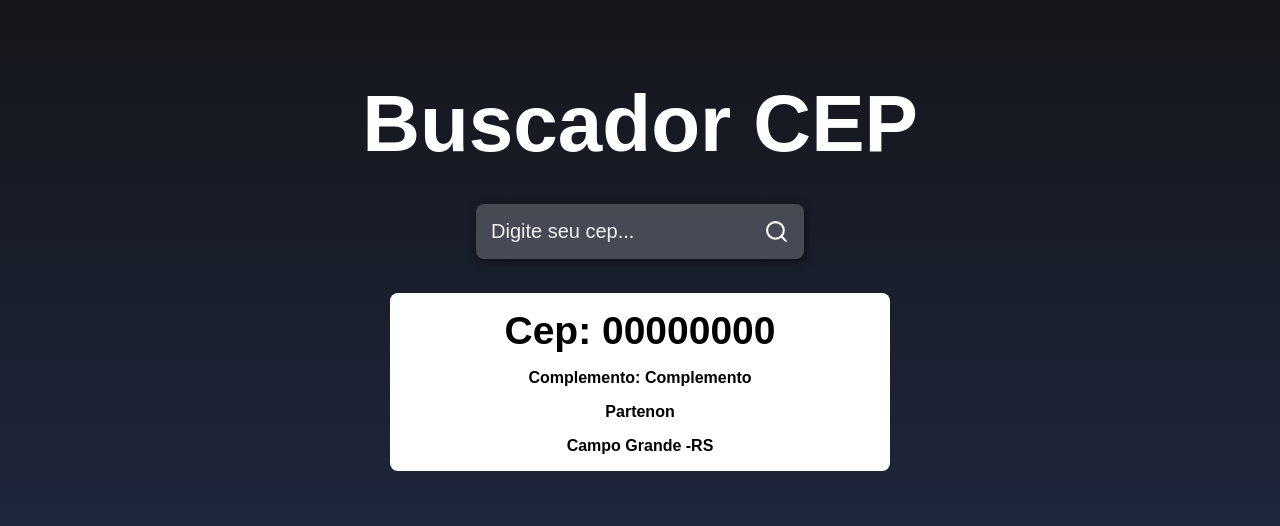
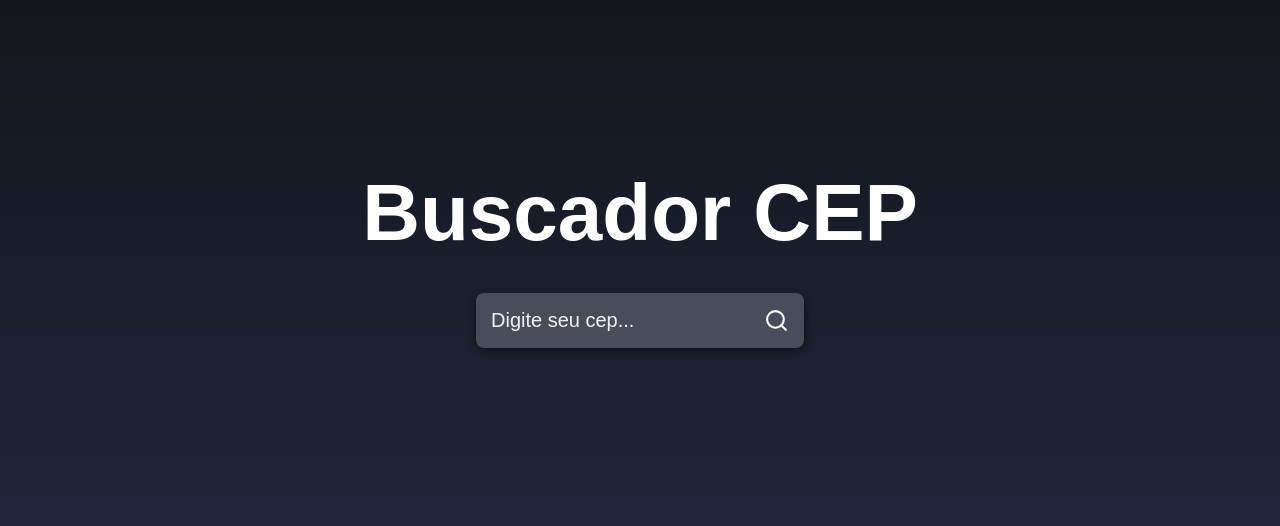
Before and after one commit to CarolMaiaP/zip-code-search, a React (Vite) app: page / in a window 1280 px wide. Shown: the part 126-652 px from the top of the page. Built offline with nearby package versions, Linux system fonts and the light colour scheme.

Commit message:
make dynamic

```diff
--- a/package.json
+++ b/package.json
@@ -9,6 +9,7 @@
     "preview": "vite preview"
   },
   "dependencies": {
+    "axios": "^0.27.2",
     "react": "^18.2.0",
     "react-dom": "^18.2.0",
     "react-icons": "^4.4.0"
--- a/src/App.jsx
+++ b/src/App.jsx
@@ -1,7 +1,30 @@
+import { useState } from 'react'
 import { FiSearch } from 'react-icons/fi'
 import './App.css'
+import api from './services/api'
 
 function App() {
+
+  const [input, setInput] = useState('')
+  const [zipCode, setZipCode] = useState({})
+
+  async function handleSearch(){
+    if( input === ''){
+      alert("Preencha algum cep")
+      return
+    }
+
+    try{
+      const response = await api.get(`${input}/json`);
+      console.log(response.data)
+      setZipCode(response.data)
+      setInput("")
+    }catch{
+      alert("erro ao buscar")
+      setInput("");
+    }
+  }
+
   return (
     <div className="container">
       <h1 className="title">Buscador CEP</h1>
@@ -9,19 +32,25 @@ function App() {
       <div className="containerInput">
         <input type="text"
         placeholder="Digite seu cep..."
+        value={input}
+        onChange={(e) => setInput(e.target.value)}
+        required
         />
 
-        <button className="buttonSearch">
+        <button className="buttonSearch" onClick={handleSearch}>
           <FiSearch size={25} color="#FFF"/>
         </button>
       </div>
 
-      <main className='main'>
-        <h2>Cep: 00000000</h2>
-        <span>Complemento: Complemento</span>
-        <span>Partenon</span>
-        <span>Campo Grande -RS</span>
-      </main>
+      {Object.keys(zipCode).length > 0 && (
+        <main className='main'>
+          <h2>Cep: {zipCode.cep}</h2>
+          <span>{zipCode.logradouro}</span>
+          <span>Complemento: {zipCode.complemento}</span>
+          <span>Bairro: {zipCode.bairro}</span>
+          <span>{zipCode.localidade} - {zipCode.uf}</span>
+        </main>
+      )}
 
 
     </div>
--- /dev/null
+++ b/src/services/api.js
@@ -0,0 +1,9 @@
+import axios from "axios";
+
+// https://viacep.com.br/ws/90680-240/json/
+
+const api = axios.create({
+  baseURL: "https://viacep.com.br/ws/",
+});
+
+export default api;
```
Also changed, not shown: 1 other file (tests, documents, lock files or other folders).
